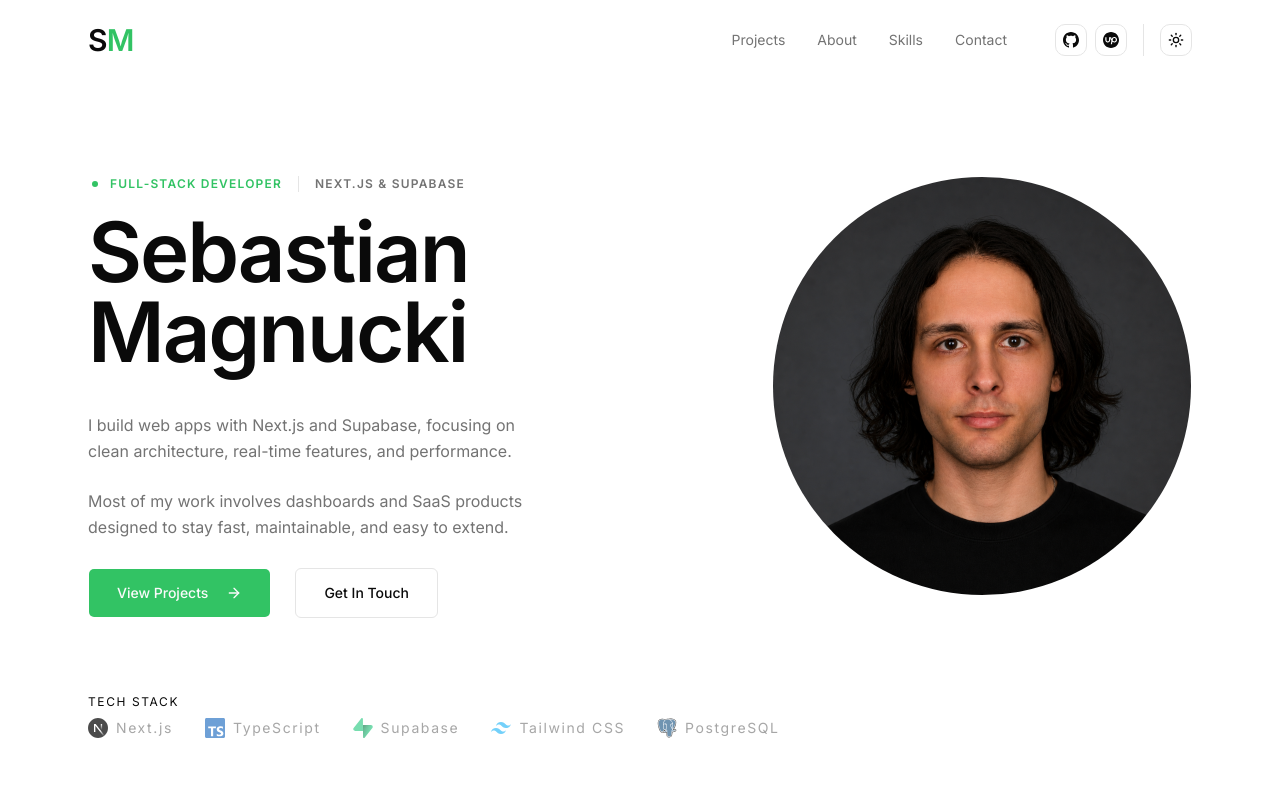
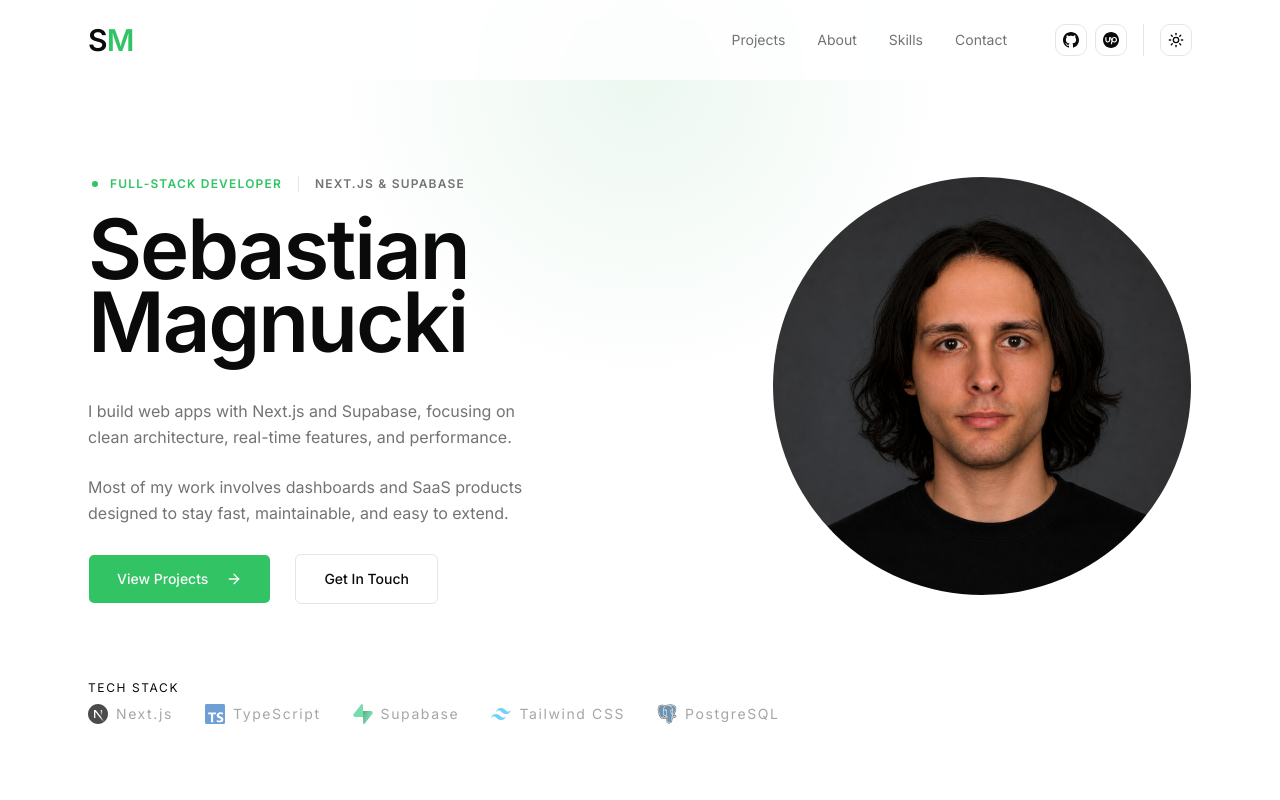
Before and after one commit to svsxn/portfolio, a Next.js app: page / in a window 1280 px wide. Shown: the top 800 px of the page. Built offline with nearby package versions, Linux system fonts and the light colour scheme.

Commit message:
feat: add background effects

```diff
--- a/components/sections/hero/index.tsx
+++ b/components/sections/hero/index.tsx
@@ -10,12 +10,14 @@ export default function Hero() {
       id="hero"
       className="grid grid-cols-1 md:grid-cols-2 gap-10 md:gap-12 pt-12 md:pt-24 scroll-mt-20"
     >
+      <div className="pointer-events-none absolute inset-0 -z-20 bg-[radial-gradient(circle_at_50%_10%,rgba(22,163,74,0.08),transparent_32%),radial-gradient(circle_at_80%_40%,rgba(255,255,255,0.055),transparent_25%)]" />
+      <div className="pointer-events-none absolute inset-0 -z-10 opacity-[0.035] bg-[linear-gradient(rgba(255,255,255,.6)_1px,transparent_1px),linear-gradient(90deg,rgba(255,255,255,.6)_1px,transparent_1px)] bg-size-[80px_80px]" />
       <div className="order-2 md:order-1 flex flex-col gap-5 animate-in fade-in slide-in-from-bottom-4 duration-700">
         <Label
           primaryText="Full-stack developer"
           secondaryText="Next.js & Supabase"
         />
-        <h1 className="max-w-md text-6xl sm:text-7xl md:text-[5.2rem] mb-2 md:mb-5 font-semibold tracking-tight sm:leading-[1.1] md:leading-20">
+        <h1 className="max-w-md text-6xl sm:text-7xl md:text-[5.2rem] mb-2 md:mb-5 font-semibold tracking-tight sm:leading-[1.1] md:leading-[0.88]">
           Sebastian Magnucki
         </h1>
         <div className="flex flex-col gap-2 md:gap-6 max-w-md leading-relaxed text-muted-foreground">
```
